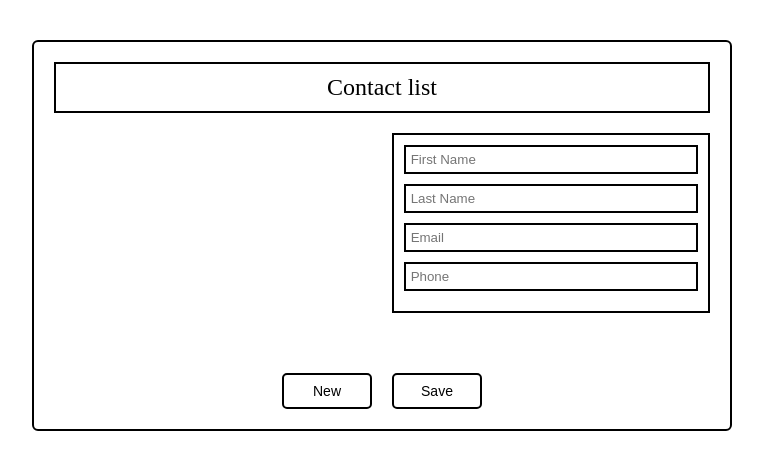
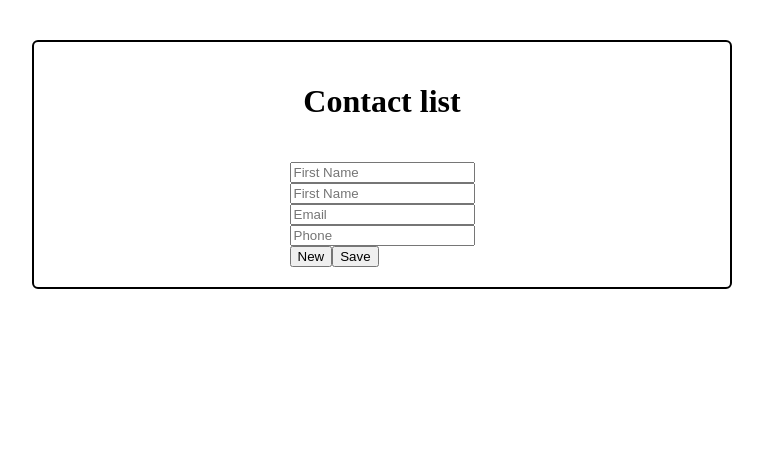
Before and after one commit to Gibib0/Contact-list, a React app: page / in a window 1280 px wide. Shown: the top 470 px of the page, without its empty margins (258-1021 px from the left). Built offline with nearby package versions, Linux system fonts and the light colour scheme; the HTML template or start-up script is replaced by a standard one.

Commit message:
Change app

```diff
--- a/src/App.jsx
+++ b/src/App.jsx
@@ -1,21 +1,14 @@
 import { Component } from 'react'
-import Header from './components/Header/Header'
-import Main from './components/Main/Main'
+import { nanoid } from 'nanoid'
+import ContactList from './components/ContactList/ContactList'
+import ContactForm from './components/ContactForm/ContactForm'
 import './App.css'
 
 class App extends Component {
-  constructor(props) {
-    super(props)
-    this.state = {
-      contacts: [],
-      currentContact: null,
-      form: {
-        firstName: '',
-        lastName: '',
-        email: '',
-        phone: '',
-      }
-    }
+  state = {
+    contacts: [],
+    currentContact: null,
+    isEditing: false
   }
 
   componentDidMount() {
@@ -23,113 +16,100 @@
     if (saved) this.setState({contacts: saved})
   }
 
-  saveToLocalStorage(list) {
-    localStorage.setItem('contacts', JSON.stringify(list))
+  saveToLocalStorage = (contacts) => {
+    localStorage.setItem('contacts', JSON.stringify(contacts))
   }
+
+  createEmptyContact = () => ({
+    id: '',
+    firstName: '',
+    lastName: '',
+    email: '',
+    phone: ''
+  })
 
   handleSelectContact = (contact) => {
     this.setState({
-      currentContact: contact,
-      form: {
-        firstName: contact.firstName,
-        lastName: contact.lastName,
-        email: contact.email,
-        phone: contact.phone,
-      }
+      currentContact: { ...contact },
+      isEditing: true
     })
   }
 
-  handleFormChange = (field, value) => {
-    this.setState({form: {...this.state.form, [field]: value}})
-  }
-
-  clearField = (field) => {
-    this.setState({form: {...this.state.form, [field]: ''}})
-  }
-
-  handleNew = () => {
+  handleNewContact = () => {
     this.setState({
-      currentContact: null,
-      form: {
-        firstName: '',
-        lastName: '',
-        email: '',
-        phone: '',
-      }
+      currentContact: this.createEmptyContact(),
+      isEditing: false
     })
   }
 
-  handleSave = () => {
-    const {currentContact, contacts, form} = this.state
+  handleSaveContact = (contact) => {
+    const {contacts, isEditing} = this.state
+    let updatedContacts
 
-    if (!currentContact) {
+    if (isEditing) {
+      updatedContacts = contacts.map(contact =>
+        contact.id === contact.id ? {...contact} : contact
+      )
+      this.setState({
+        contacts: updatedContacts,
+        currentContact: {...contact}
+      })
+    } else {
       const newContact = {
-        id: Date.now(),
-        ...form,
+        ...contact,
+        id: nanoid()
       }
-
-      const updated = [...contacts, newContact]
+      updatedContacts = [...contacts, newContact]
       this.setState({
-        contacts: updated,
-        form: {
-        firstName: '',
-        lastName: '',
-        email: '',
-        phone: '',
-      }
+        contacts: updatedContacts,
+        currentContact: this.createEmptyContact()
       })
-      this.saveToLocalStorage(updated)
-      return
     }
 
-    const updated = contacts.map((c) =>
-      c.id === currentContact.id ? {...currentContact, ...form} : c
-    )
-
-    this.setState({contacts: updated})
-    this.saveToLocalStorage(updated)
+    this.saveToLocalStorage(updatedContacts)
   }
 
-  handleDeleteCurrentContact = () => {
-    const {currentContact, contacts} = this.state
-    if (!currentContact) return
+  handleDeleteContact = (id) => {
+    const {contacts} = this.state
+    const updatedContacts = contacts.filter(contact => contact.id !== id)
 
-    const updated = contacts.filter((c) => c.id !== currentContact.id)
     this.setState({
-      contacts: updated,
-      currentContact: null,
-      form: {
-        firstName: '',
-        lastName: '',
-        email: '',
-        phone: '',
-      }
+      contacts: updatedContacts,
+      currentContact: this.createEmptyContact(),
+      isEditing: false
     })
-    this.saveToLocalStorage(updated)
-  }
 
-  deleteContact = (id) => {
-    const updated = this.state.contacts.filter((c) => c.id !== id)
-    this.setState({contacts: updated})
-    this.saveToLocalStorage(updated)
+    this.saveToLocalStorage(updatedContacts)
   }
 
   render() {
+    const {contacts, currentContact, isEditing} = this.state
+
     return (
       <div className='app-container'>
-        <Header />
-        <Main
-          contacts={this.state.contacts}
-          currentContact={this.state.currentContact}
-          form={this.state.form}
-          onSelectContact={this.handleSelectContact}
-          onFormChange={this.handleFormChange}
-          clearField={this.clearField}
-          onNew={this.handleNew}
-          onSave={this.handleSave}
-          onDelete={this.handleDeleteCurrentContact}
-          onDeleteContact={this.deleteContact}
-        />
+        <header className='header'>
+          <h1>Contact list</h1>
+        </header>
+
+        <main className='main'>
+          <div className='main-container'>
+            <ContactList
+              contacts={contacts}
+              onSelectContact={this.handleSelectContact}
+              onDeleteContact={this.handleDeleteContact}
+            />
+
+            <div className='form'>
+              <ContactForm
+                contact={currentContact || this.createEmptyContact()}
+                isEditing={isEditing}
+                onSave={this.handleSaveContact}
+                onNew={this.handleNewContact}
+                onDelete={() => this.handleDeleteContact(currentContact?.id)}
+              />
+            </div>
+          </div>
+        </main>
       </div>
     )
   }
--- a/src/components/ContactForm/ContactForm.jsx
+++ b/src/components/ContactForm/ContactForm.jsx
@@ -4,6 +4,55 @@
 class ContactForm extends Component {
 	state = {
 		form: this.props.contact
+	}
+
+	static getDerivedStateFromProps(nextProps, prevState) {
+		if (nextProps.contact.id !== prevState.form.id) {
+			return {
+				form: {...nextProps.contact}
+			}
+		}
+		return null
+	}
+
+	onInputChange = (e) => {
+		const {name, value} = e.target
+		this.setState({
+			form: {
+				...this.state.form,
+				[name]: value
+			}
+		})
+	}
+
+	onFormSubmit = (e) => {
+		e.preventDefault()
+		this.props.onSave(this.state.form)
+
+		if (!this.state.isEditing) {
+			this.setState({
+				form: {
+					id: null,
+					firstName: '',
+					lastName: '',
+					email: '',
+					phone: ''
+				}
+			})
+		}
+	}
+
+	handleClearField = (field) => {
+		this.setState({
+			form: {
+				...this.state.form,
+				[field]: ''
+			}
+		})
+	}
+
+	handleNew = () => {
+		this.props.onNew()
 	}
 
 	render() {
@@ -119,55 +168,6 @@
 			</form>
 		)
 	}
-
-	static getDerivedStateFromProps(nextProps, prevState) {
-		if (nextProps.contact.id !== prevState.form.id) {
-			return {
-				form: {...nextProps.contact}
-			}
-		}
-		return null
-	}
-
-	onInputChange = (e) => {
-		const {name, value} = e.target
-		this.setState({
-			form: {
-				...this.state.form,
-				[name]: value
-			}
-		})
-	}
-
-	onFormSubmit = (e) => {
-		e.preventDefault()
-		this.props.onSave(this.state.form)
-
-		if (!this.state.isEditing) {
-			this.setState({
-				form: {
-					id: null,
-					firstName: '',
-					lastName: '',
-					email: '',
-					phone: ''
-				}
-			})
-		}
-	}
-
-	handleClearField = (field) => {
-		this.setState({
-			form: {
-				...this.state.form,
-				[field]: ''
-			}
-		})
-	}
-
-	handleNew = () => {
-		this.props.onNew()
-	}
 }
 
 export default ContactForm
--- a/src/components/Header/Header.css
+++ /dev/null
@@ -1,11 +0,0 @@
-* {
-	box-sizing: border-box;
-}
-
-.header {
-	width: 100%;
-	text-align: center;
-	font-size: 24px;
-	padding: 10px;
-	border: 2px solid black;
-}
--- a/src/components/Header/Header.jsx
+++ /dev/null
@@ -1,10 +0,0 @@
-import {Component} from 'react'
-import './Header.css'
-
-class Header extends Component {
-	render () {
-		return <div className='header'>Contact list</div>
-	}
-}
-
-export default Header
--- a/src/components/Main/EditList/EditList.css
+++ /dev/null
@@ -1,31 +0,0 @@
-* {
-	box-sizing: border-box;
-}
-
-.edit-list {
-	width: 50%;
-	border: 2px solid black;
-	padding: 10px;
-}
-
-.input-container {
-	display: flex;
-	border: 2px solid black;
-	margin-bottom: 10px;
-	position: relative;
-}
-
-.input-container input {
-	width: 100%;
-	border: none;
-	padding: 5px;
-}
-
-.clear-btn {
-	background: none;
-	border: 1px solid black;
-	cursor: pointer;
-	position: absolute;
-	right: 5px;
-	top: 5px;
-}
--- a/src/components/Main/EditList/EditList.jsx
+++ /dev/null
@@ -1,35 +0,0 @@
-import { Component } from 'react'
-import './EditList.css'
-
-class EditList extends Component {
-	renderInput(field, labelText) {
-		const {form, onFormChange, clearField} = this.props
-
-		return (
-			<div className='input-container'>
-				<input
-					type="text"
-					placeholder={labelText}
-					value={form[field]}
-					onChange={(e) => onFormChange(field, e.target.value)}
-				/>
-				{form[field] && (
-					<button className='clear-btn' onClick={() => clearField(field)}>x</button>
-				)}
-			</div>
-		)
-	}
-
-	render() {
-		return (
-			<div className='edit-list'>
-				{this.renderInput('firstName', 'First Name')}
-				{this.renderInput('lastName', 'Last Name')}
-				{this.renderInput('email', 'Email')}
-				{this.renderInput('phone', 'Phone')}
-			</div>
-		)
-	}
-}
-
-export default EditList
--- a/src/components/Main/Main.css
+++ /dev/null
@@ -1,32 +0,0 @@
-* {
-	box-sizing: border-box;
-}
-
-.main-container {
-	width: 100%;
-	display: flex;
-	gap: 20px;
-}
-
-.main-wrapper {
-	width: 100%;
-	display: flex;
-	flex-direction: column;
-	align-items: center;
-}
-
-.main-btns {
-	margin-top: 60px;
-	display: flex;
-	gap: 20px;
-}
-
-.main-btns button {
-	min-width: 90px;
-	padding: 8px 12px;
-	border: 2px solid black;
-	border-radius: 5px;
-	background: white;
-	cursor: pointer;
-	font-size: 14px;
-}
--- a/src/components/Main/Main.jsx
+++ /dev/null
@@ -1,49 +0,0 @@
-import { Component } from 'react'
-import ContactList from '../ContactList/ContactList'
-import EditList from './EditList/EditList'
-import './Main.css'
-
-class Main extends Component {
-	render() {
-		const {
-			contacts,
-			currentContact,
-			form,
-			onSelectContact,
-			onFormChange,
-			clearField,
-			onNew,
-			onSave,
-			onDelete,
-			onDeleteContact
-		} = this.props
-
-		return (
-			<div className='main-wrapper'>
-				<div className='main-container'>
-					<ContactList
-						contacts={contacts}
-						onSelectContact={onSelectContact}
-						onDeleteContact={onDeleteContact}
-					/>
-					<EditList
-						form={form}
-						currentContact={currentContact}
-						onFormChange={onFormChange}
-						clearField={clearField}
-					/>
-				</div>
-
-				<div className='main-btns'>
-					<button onClick={onNew}>New</button>
-					<button onClick={onSave}>Save</button>
-					{currentContact && (
-						<button onClick={onDelete}>Delete</button>
-					)}
-				</div>
-			</div>
-		)
-	}
-}
-
-export default Main
```
